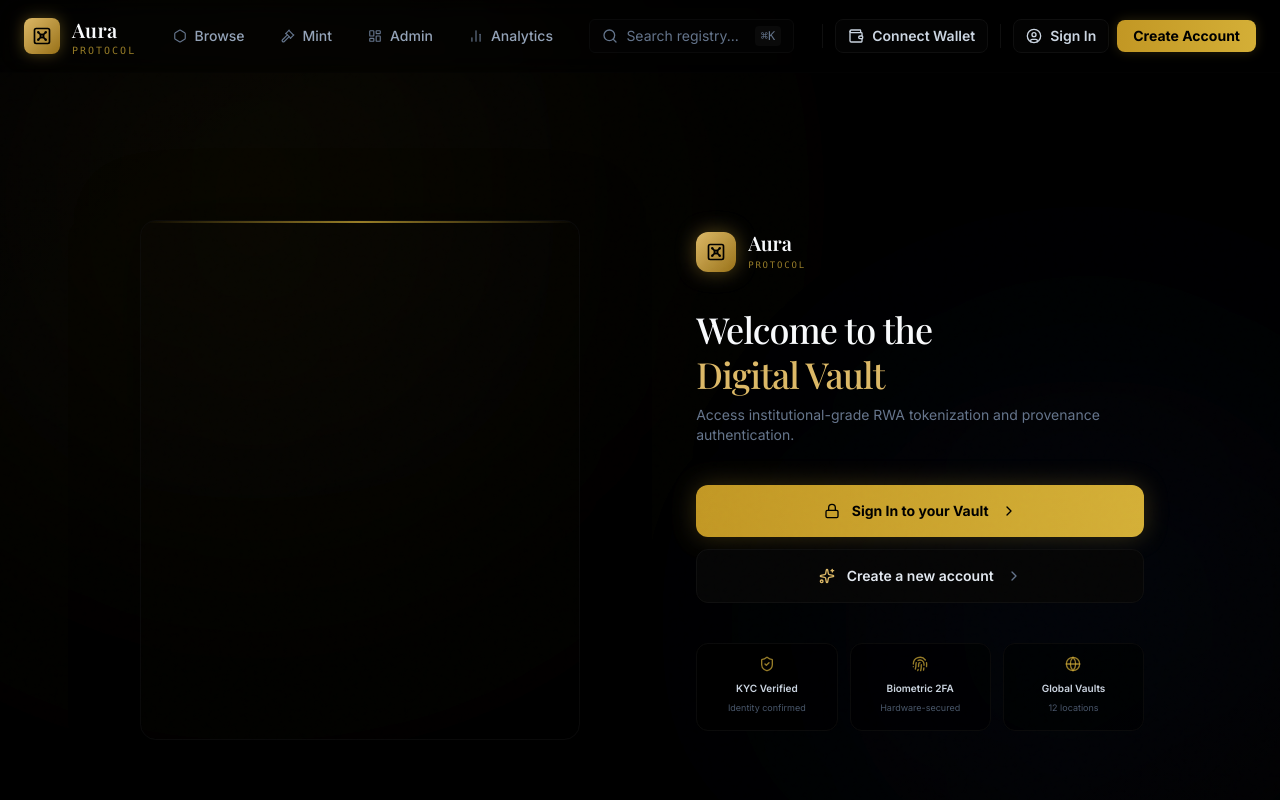
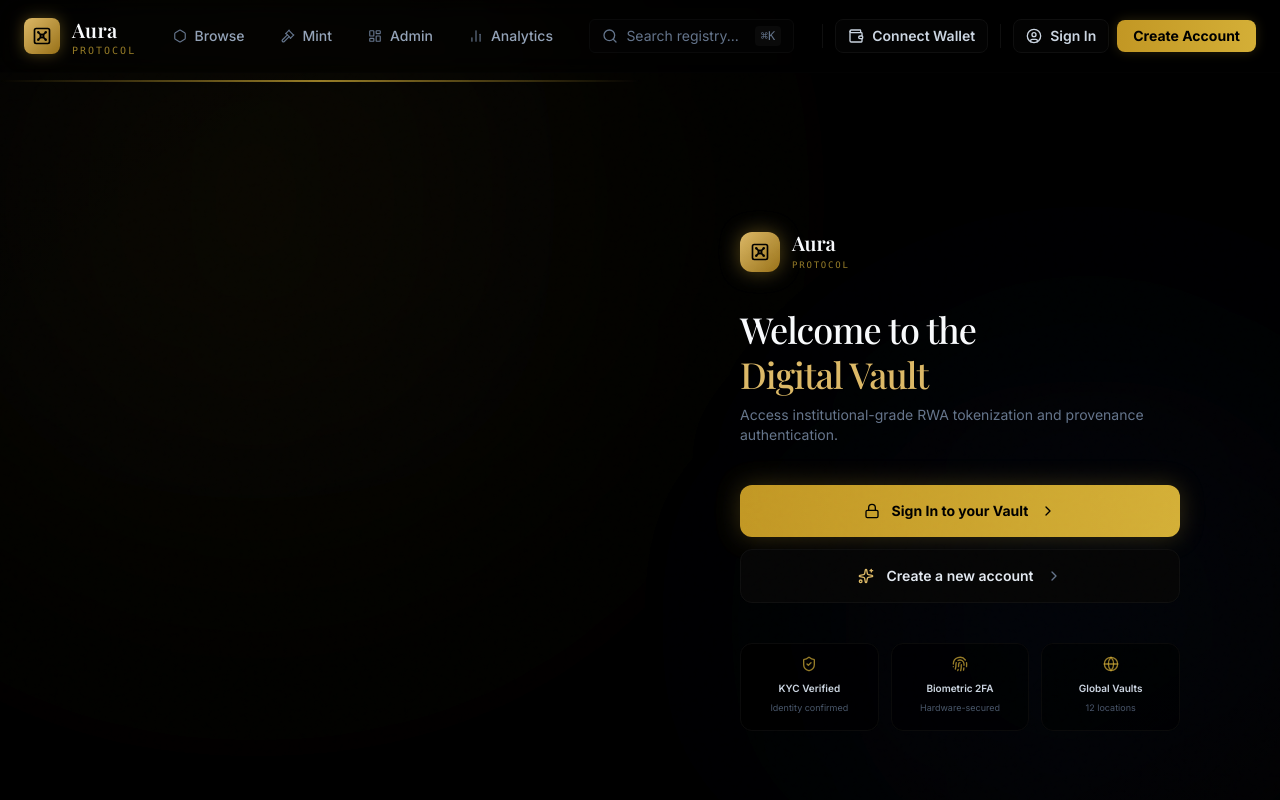
Before and after one commit to abishekmani779-dotcom/NFT-marketplace, a React (Vite) app: page /auth in a window 1280 px wide. Shown: the top 800 px of the page. Built offline with nearby package versions, Linux system fonts and the light colour scheme; a web font is replaced by a local one.

Commit message:
Auth: make UnicornStudio embed 100vh height and keep form side padding

```diff
--- a/src/pages/Auth.tsx
+++ b/src/pages/Auth.tsx
@@ -223,7 +223,7 @@ export default function Auth() {
   const isFormScreen = ['landing', 'signin', 'signup'].includes(screen);
 
   return (
-    <div className="h-screen overflow-hidden flex p-[100px] gap-10">
+    <div className="h-screen overflow-hidden flex">
       <Bg />
 
       {/* ══ LEFT column — video box ══ */}
@@ -234,10 +234,10 @@ export default function Auth() {
             animate={{ opacity: 1, x: 0 }}
             exit={{ opacity: 0, x: -60 }}
             transition={{ duration: 0.5, ease: 'easeOut' }}
-            className="hidden lg:flex w-1/2 items-center justify-center p-10"
+            className="hidden lg:flex w-1/2 h-screen overflow-hidden relative"
           >
-            {/* UnicornStudio embed box */}
-            <div className="w-full h-full max-h-[85vh] rounded-2xl overflow-hidden border border-obsidian-700/60 shadow-[0_0_60px_rgba(0,0,0,0.5)] relative">
+            {/* UnicornStudio embed box - Full Height */}
+            <div className="w-full h-full relative">
               <div className="absolute top-0 left-0 right-0 h-[2px] bg-gradient-to-r from-transparent via-gold-500/70 to-transparent z-10" />
               <div className="absolute inset-0">
                 <UnicornEmbed />
@@ -247,8 +247,8 @@ export default function Auth() {
         )}
       </AnimatePresence>
 
-      {/* ══ RIGHT column — form ══ */}
-      <div className={`flex items-center justify-center px-8 py-12 transition-all duration-500 ${isFormScreen ? 'w-full lg:w-1/2' : 'w-full'}`}>
+      {/* ══ RIGHT column — form (with 100px padding) ══ */}
+      <div className={`flex items-center justify-center p-[100px] transition-all duration-500 ${isFormScreen ? 'w-full lg:w-1/2' : 'w-full'}`}>
         <div className="w-full max-w-md">
       <AnimatePresence mode="wait">
 
```
